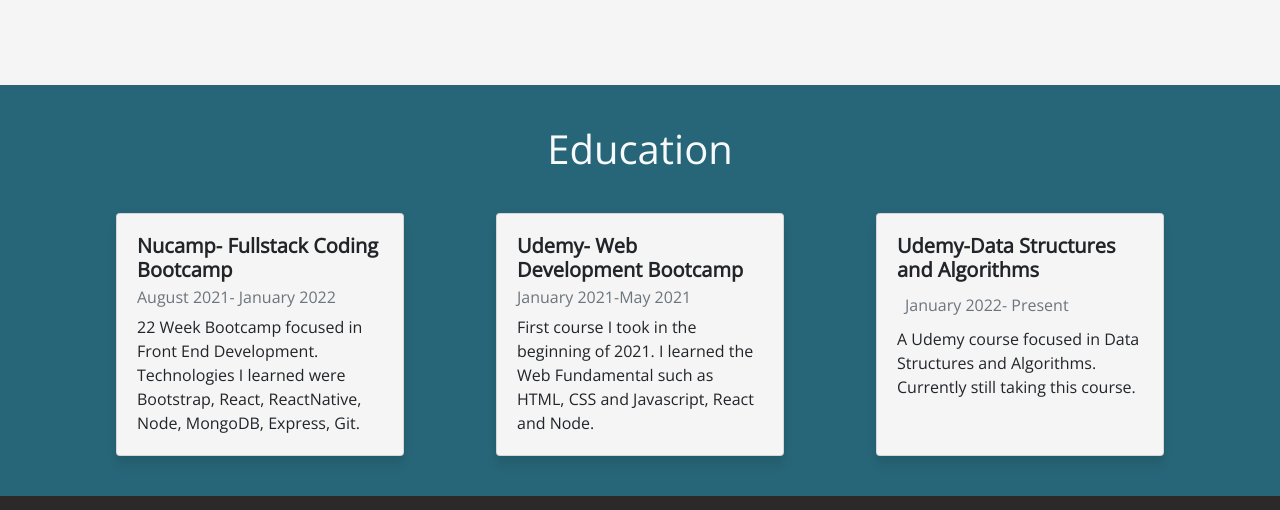
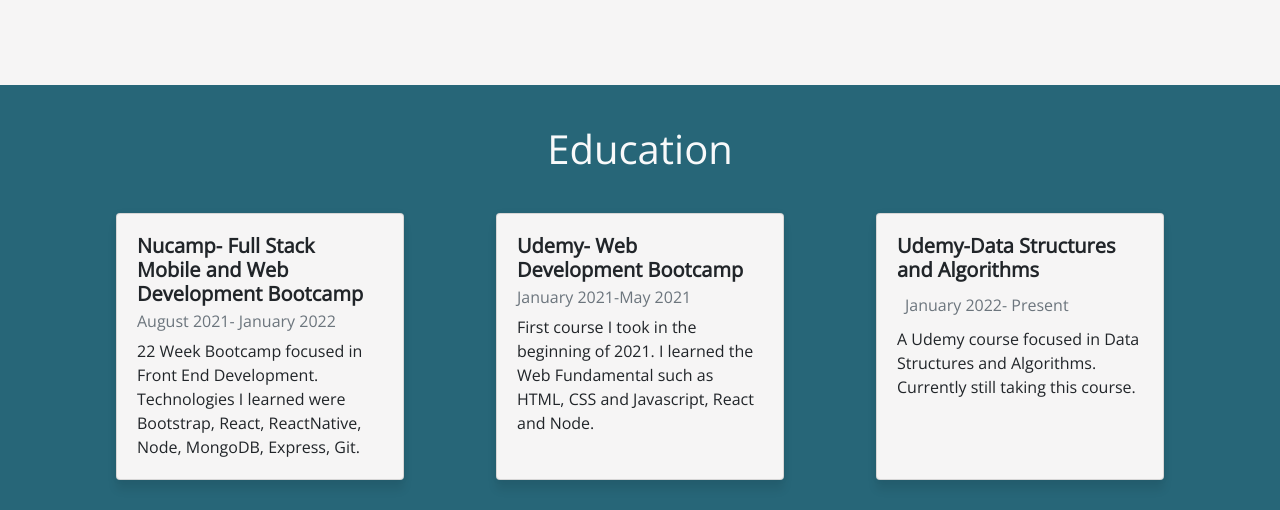
Before and after one commit to jrosales6213/Personal-Website, a plain HTML site: page index.html in a window 1280 px wide. Shown: the part 2294-2804 px from the top of the page. Drawn offline with nearby package versions, Linux system fonts and the light colour scheme.

Commit message:
update resume

```diff
--- a/index.html
+++ b/index.html
@@ -188,7 +188,7 @@
 			<div class="col-sm d-flex justify-content-center">
 				<div class="card h-100" style="width: 18rem;">
 					<div class="card-body">
-					  <h5 class="card-title font-weight-bold">Nucamp- Fullstack Coding Bootcamp</h5>
+					  <h5 class="card-title font-weight-bold">Nucamp- Full Stack Mobile and Web Development Bootcamp</h5>
 					  <h6 class="card-subtitle mb-2 text-muted">August 2021- January 2022</h6>
 					  <p class="card-text">22 Week Bootcamp focused in Front End Development. Technologies I learned were Bootstrap, React, ReactNative, Node, MongoDB, Express, Git.</p>
 					</div>
```
Also changed, not shown: 1 other file.
